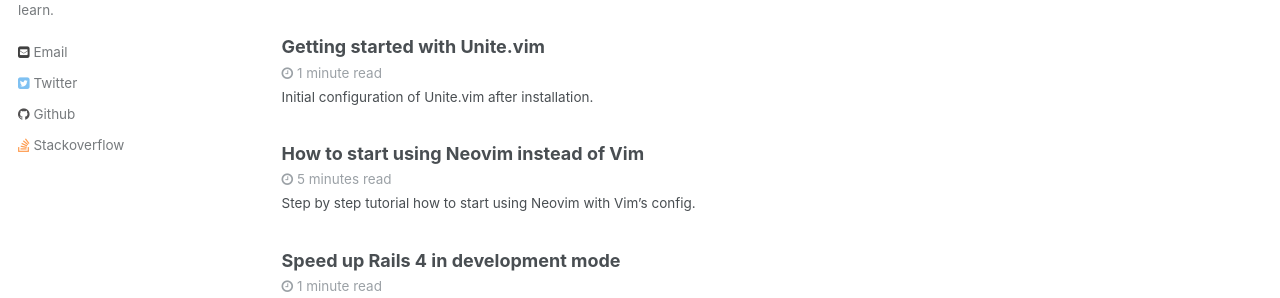
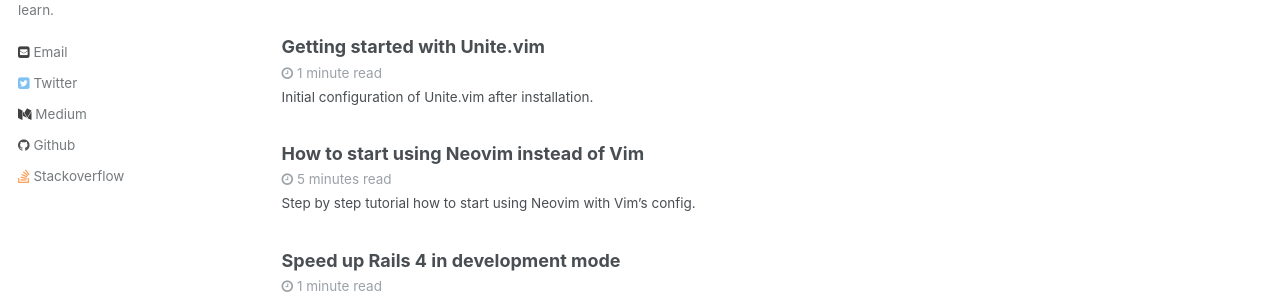
Before and after one commit to veelenga/veelenga.github.io, a Jekyll site: the page built from index.html, in a window 1280 px wide. Shown: the part 351-649 px from the top of the page. Built offline with Jekyll 4.4.1, drawn with Linux system fonts in a browser that asks for light colours; the list of posts is cut into pages by our own code.

Commit message:
Add ref to medium

```diff
--- a/_config.yml
+++ b/_config.yml
@@ -77,6 +77,7 @@
   google_plus      :
   keybase          :
   instagram        :
+  medium           : veelenga
   lastfm           :
   linkedin         :
   pinterest        :
--- a/_includes/author-profile.html
+++ b/_includes/author-profile.html
@@ -52,6 +52,9 @@
       {% if author.instagram %}
         <li><a href="https://instagram.com/{{ author.instagram }}" target='_blank'><i class="fa fa-fw fa-instagram" aria-hidden="true"></i> Instagram</a></li>
       {% endif %}
+      {% if author.medium %}
+        <li><a href="https://medium.com/@{{ author.medium }}" target='_blank'><i class="fa fa-fw fa-medium" aria-hidden="true"></i> Medium</a></li>
+      {% endif %}
       {% if author.tumblr %}
         <li><a href="https://{{ author.tumblr }}.tumblr.com" target='_blank'><i class="fa fa-fw fa-tumblr-square" aria-hidden="true"></i> Tumblr</a></li>
       {% endif %}
```
